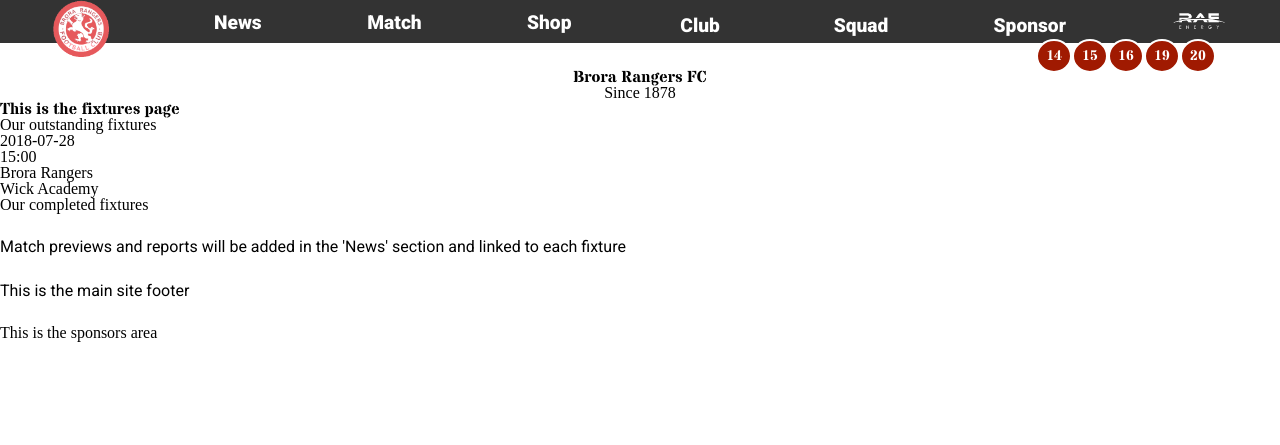
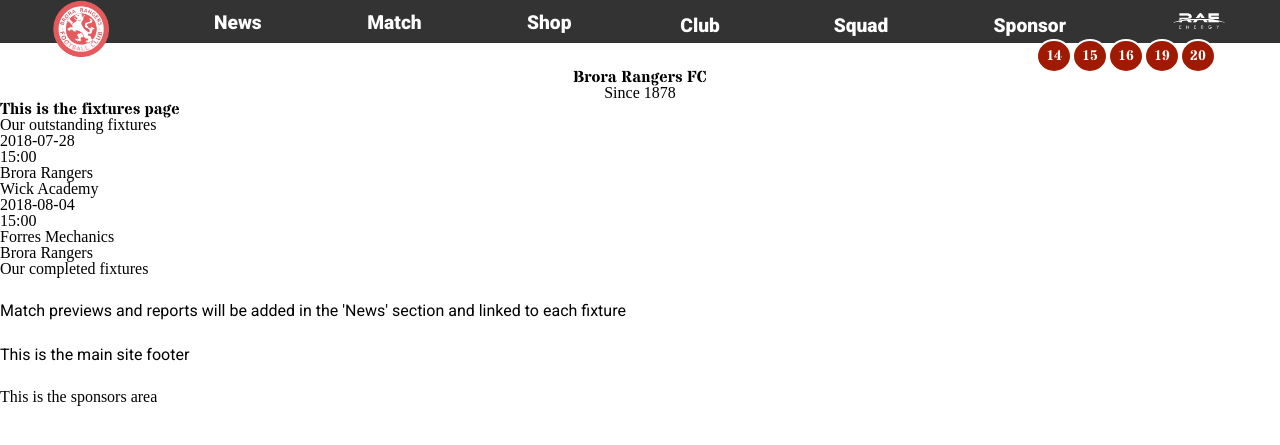
Before and after one commit to digitalbrora/club-website, a Jekyll site: the page built from fixtures.html, in a window 1280 px wide. Shown: the top 445 px of the page. Built offline with Jekyll 4.4.1, drawn with Linux system fonts in a browser that asks for light colours; a script that is not in the unit is left out.

Commit message:
Update Data “fixtures”

```diff
--- a/_data/fixtures.json
+++ b/_data/fixtures.json
@@ -6,6 +6,12 @@
       "hospitality": true,
       "home-team": "Brora Rangers",
       "away-team": "Wick Academy"
+    },
+    {
+      "date": "2018-08-04",
+      "kickoff": "15:00",
+      "home-team": "Forres Mechanics",
+      "away-team": "Brora Rangers"
     }
   ]
 }
```
